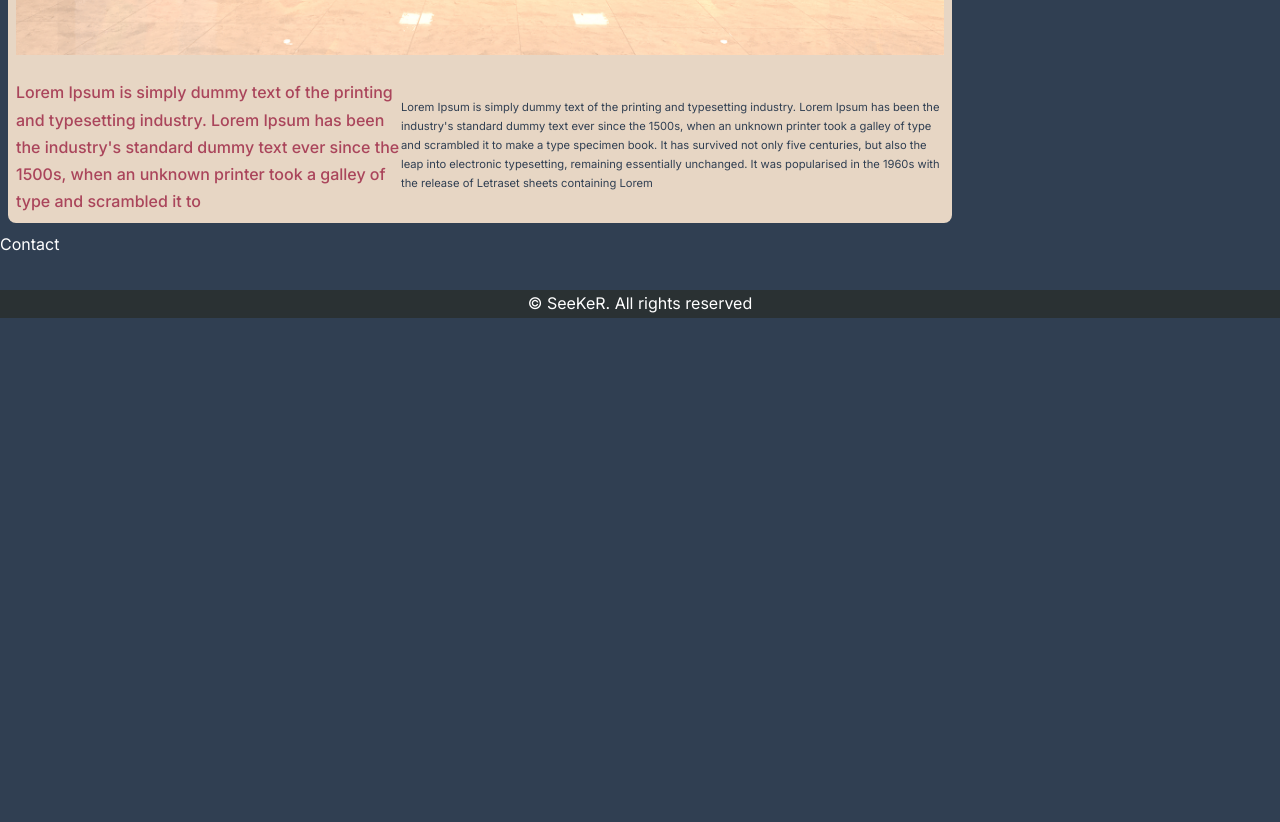
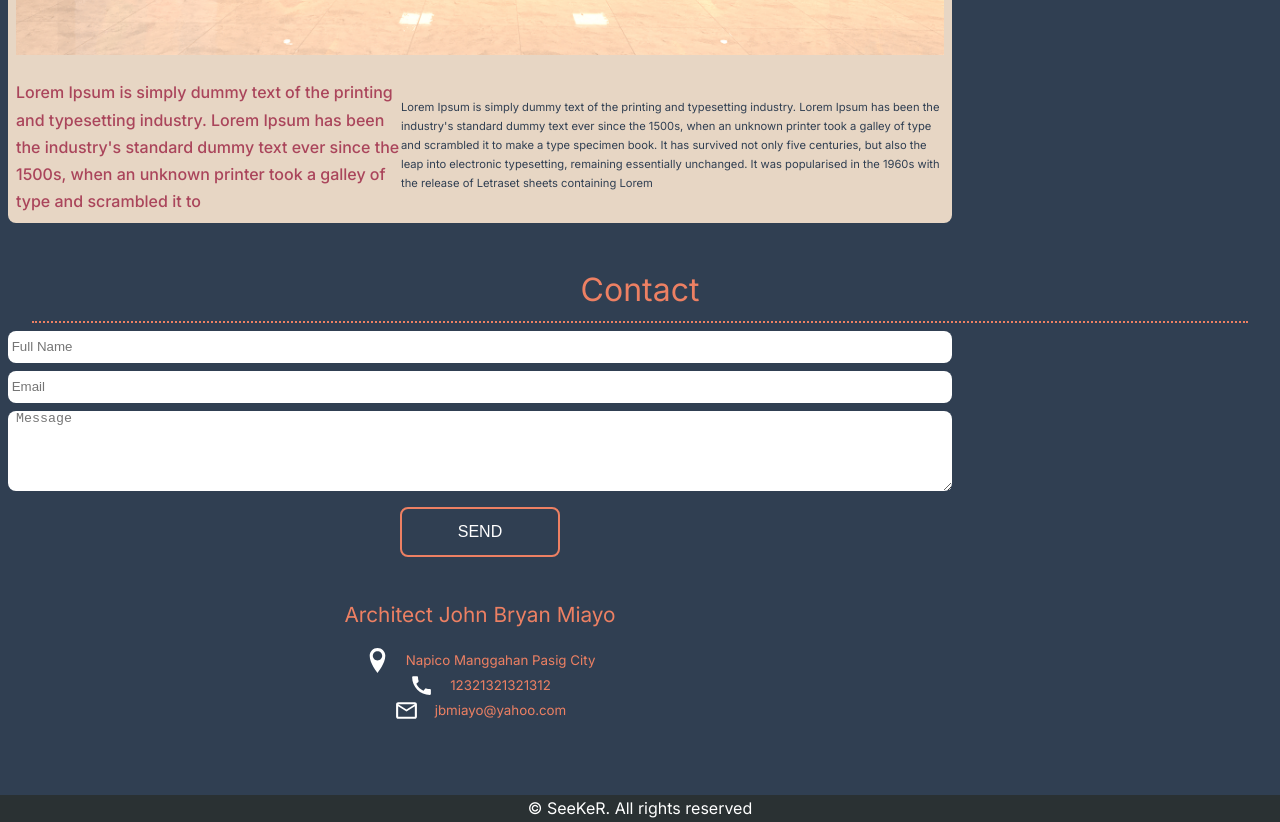
Before and after one commit to jamesmiayo/portfolio_johnbryan, a React (Create React App) app: page / in a window 1280 px wide. Shown: the part 2858-3680 px from the top of the page. Before the commit the page ends 3176 px from the top, so only its background shows below. Built offline with nearby package versions, Linux system fonts and the light colour scheme; the HTML template or start-up script is replaced by a standard one.

Commit message:
add contact

```diff
--- a/package.json
+++ b/package.json
@@ -3,9 +3,11 @@
   "version": "0.1.0",
   "private": true,
   "dependencies": {
+    "@emailjs/browser": "^3.11.0",
     "@testing-library/jest-dom": "^5.17.0",
     "@testing-library/react": "^13.4.0",
     "@testing-library/user-event": "^13.5.0",
+    "emailjs": "^4.0.3",
     "react": "^18.2.0",
     "react-dom": "^18.2.0",
     "react-icons": "^4.12.0",
--- a/src/frames/contact/Contact.jsx
+++ b/src/frames/contact/Contact.jsx
@@ -1,7 +1,85 @@
-import React from 'react';
+import React, { useRef } from 'react';
+import './contact.css';
+import { MdCall } from 'react-icons/md';
+import { MdOutlineEmail } from 'react-icons/md';
+import { ImLocation } from 'react-icons/im';
+import emailjs from '@emailjs/browser';
 
 const Contact = () => {
-  return <div>Contact</div>;
+  const form = useRef();
+
+  const sendEmail = (e) => {
+    e.preventDefault();
+
+    emailjs
+      .sendForm(
+        'service_mgf44k4',
+        'template_57051to',
+        form.current,
+        'S_CR-rys1DaoZRbbl'
+      )
+      .then(
+        (result) => {
+          console.log(result.text);
+        },
+        (error) => {
+          console.log(error.text);
+        }
+      );
+
+    e.target.reset();
+  };
+  return (
+    <section id="contact">
+      <h2>Contact</h2>
+      <div className="container container__contact">
+        <div className="mail__container">
+          <form ref={form} onSubmit={sendEmail}>
+            <input
+              type="text"
+              name="name"
+              placeholder=" Full Name"
+              required
+              className="text-email"
+            />
+            <input
+              type="email"
+              name="email"
+              placeholder=" Email"
+              required
+              className="text-email"
+            />
+            <textarea
+              name="message"
+              rows="7"
+              placeholder=" Message"
+              required
+              className="textarea-email"
+            ></textarea>
+            <button type="submit" className="btn_sendmail">
+              SEND
+            </button>
+          </form>
+        </div>
+
+        <article className="contact__option">
+          <h4>Architect John Bryan Miayo</h4>
+          <div className="contact__icon">
+            <ImLocation className="contact__option-icon" size={25} />
+            <small className="small-text">Napico Manggahan Pasig City</small>
+          </div>
+          <div className="contact__icon">
+            <MdCall className="contact__option-icon" size={25} />
+            <small className="small-text">12321321321312</small>
+          </div>
+          <div className="contact__icon">
+            <MdOutlineEmail className="contact__option-icon" size={25} />
+            <small className="small-text">jbmiayo@yahoo.com</small>
+          </div>
+        </article>
+      </div>
+    </section>
+  );
 };
 
 export default Contact;
--- a/src/frames/contact/contact.css
+++ b/src/frames/contact/contact.css
@@ -1,3 +1,72 @@
-body {
-  background-color: red;
+.container__contact {
+  margin: 0;
+  padding: 0.5rem;
+  display: flex;
+  flex-direction: column;
+  position: relative;
 }
+
+form {
+  display: flex;
+  flex-direction: column;
+  gap: 0.5rem;
+  align-content: center;
+}
+#contact > h2 {
+  border-bottom: 2px dotted;
+  margin: 0 2rem;
+  padding-bottom: 0.2rem;
+}
+
+.text-email {
+  border-radius: 0.5rem;
+  height: 2rem;
+}
+.textarea-email {
+  height: 5rem;
+  border-radius: 0.5rem;
+}
+
+.btn_sendmail {
+  border: 2px solid var(--color-orange);
+  background-color: transparent;
+  color: white;
+  padding: 14px 28px;
+  font-size: 16px;
+  cursor: pointer;
+  width: 160px;
+  align-self: center;
+  border-radius: 0.5rem;
+  margin: 0.5rem;
+}
+
+button:hover {
+  background-color: var(--color-red);
+}
+
+.contact__option {
+  margin: 2rem;
+  display: flex;
+  flex-direction: column;
+  align-items: center;
+}
+
+.contact__icon {
+  display: flex;
+  flex-direction: row;
+  align-items: center;
+  align-content: space-between;
+}
+
+.contact__icon > h4 {
+  text-align: center;
+  padding: 0;
+}
+
+.contact__option-icon {
+  margin-right: 1rem;
+}
+
+.small-text {
+  color: var(--color-orange);
+}
```
Also changed, not shown: 1 other file (tests, documents, lock files or other folders).
